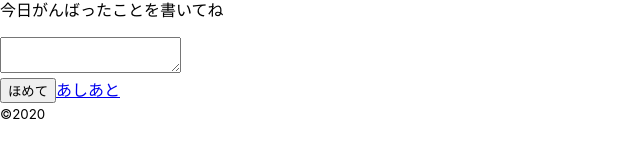
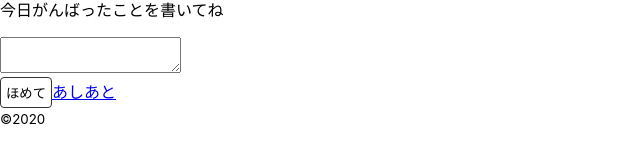
Before and after one commit to harutete/praise-cat, a React (Create React App) app: page /list in a window 1280 px wide. Shown: the part 134-300 px from the top of the page, without its empty margins (0-640 px from the left). Built offline with nearby package versions, Linux system fonts and the light colour scheme.

Commit message:
Fix: styled-components導入にあたりファイル階層の変更をする

```diff
--- /dev/null
+++ b/src/components/atoms/button.tsx
@@ -0,0 +1,16 @@
+import React from 'react'
+import styled from 'styled-components'
+
+export default (props: {text: string}) => {
+  const UtilityButton = styled.button`
+    cursor: pointer;
+    background: #FFFFFF;
+    border: 1px solid #333333;
+    border-radius: 4px;
+    padding: 5px;
+  `
+
+  return (
+    <UtilityButton>{props.text}</UtilityButton>
+  )
+}
--- a/src/index.tsx
+++ b/src/index.tsx
@@ -2,7 +2,7 @@ import React from 'react'
 import ReactDOM from 'react-dom'
 import { BrowserRouter } from 'react-router-dom'
 import './index.css';
-import App from './App'
+import App from './pages/App'
 import * as serviceWorker from './serviceWorker'
 
 const rootElm = document.getElementById('root')
--- a/src/App.tsx
+++ b/src/pages/App.tsx
@@ -1,5 +1,8 @@
 import React from 'react'
 import { Link } from 'react-router-dom'
+
+// components
+import UtilityButton from '../components/atoms/button'
 
 const App = () => {
   const formattedDateStr  = () => {
@@ -25,7 +28,7 @@ const App = () => {
             <textarea></textarea>
           </div>
           <div className="content-input-work__button-wrap">
-            <button type="button">ほめて</button>
+            <UtilityButton text={'ほめて'} />
             <Link to="list">あしあと</Link>
           </div>
         </div>
```
